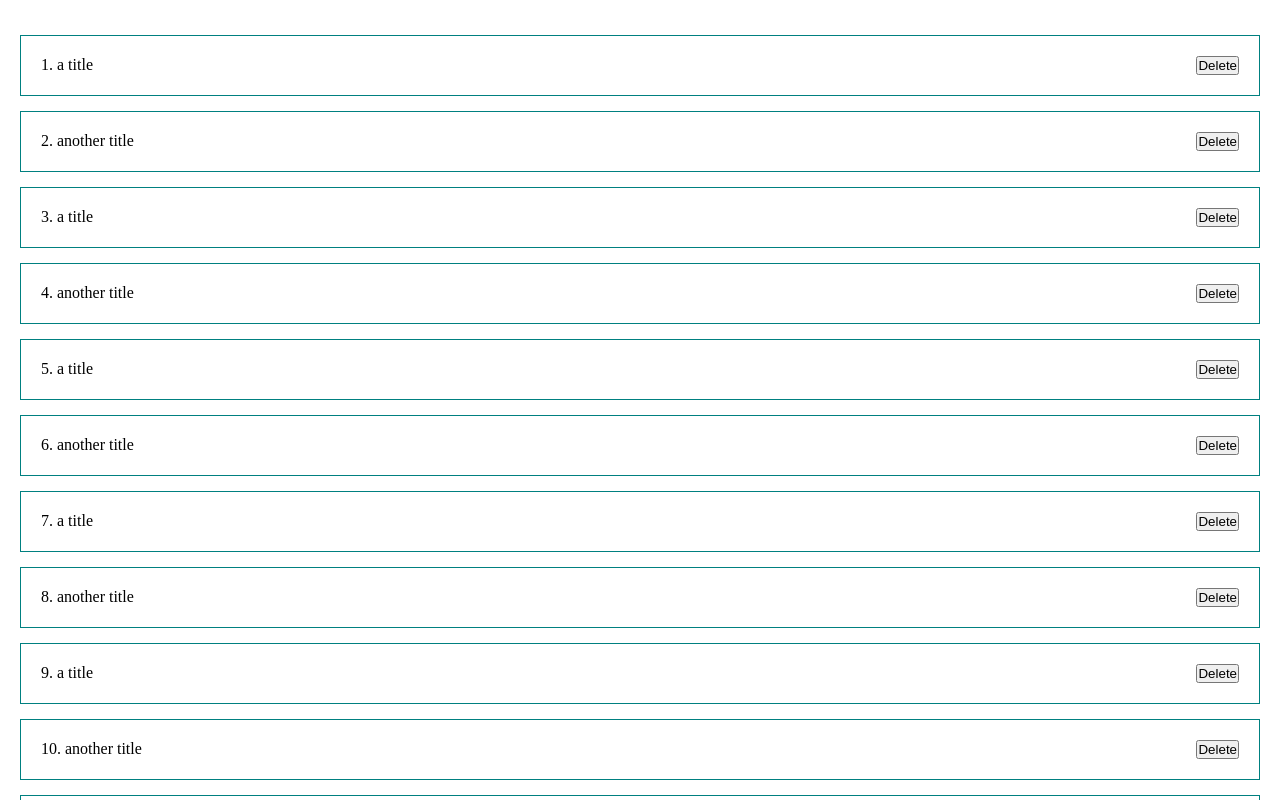
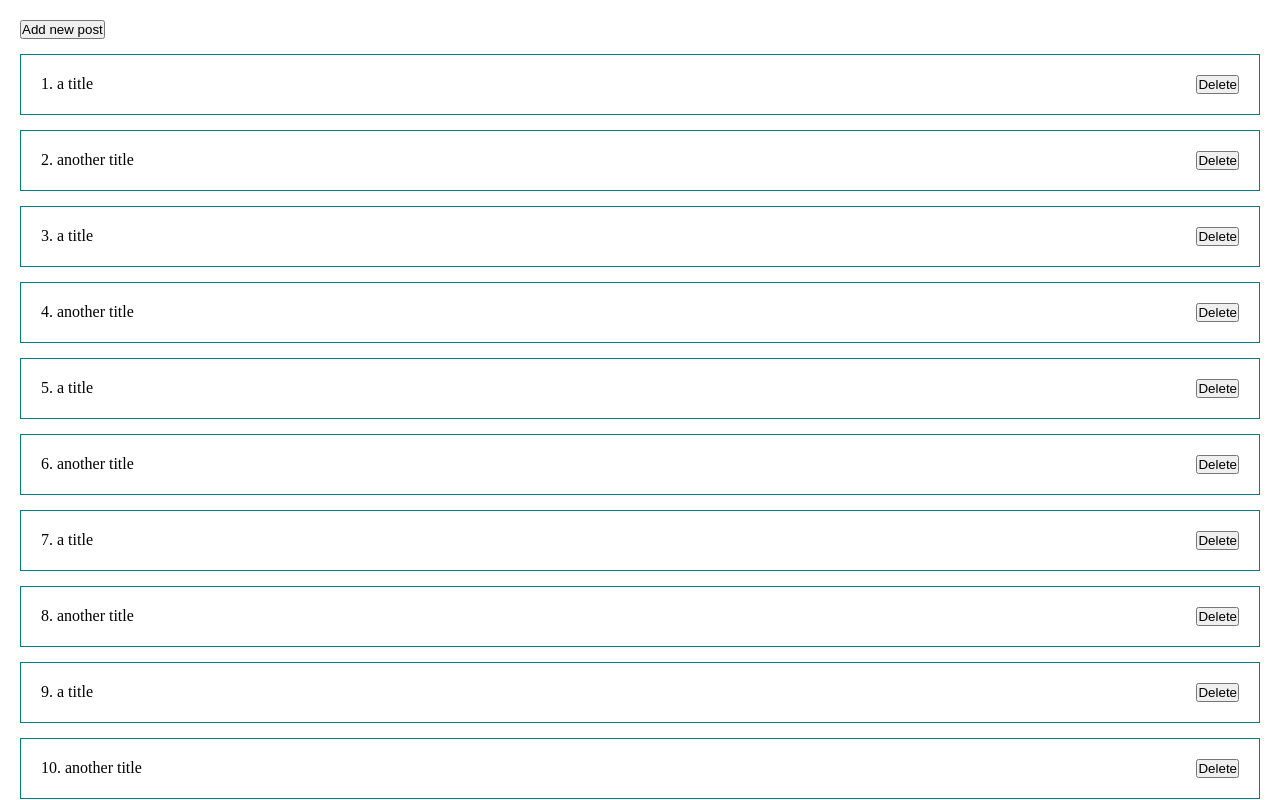
Before and after one commit to Virus1es/rtk-learn-app, a React (Vite) app: page / in a window 1280 px wide. Shown: the top 800 px of the page. Built offline with nearby package versions, Linux system fonts and the light colour scheme; data requests are answered from the project's data file.

Commit message:
feat: use endpoint for create post

```diff
--- a/src/components/PostContainer.tsx
+++ b/src/components/PostContainer.tsx
@@ -1,12 +1,22 @@
-import React from 'react';
+import React, {useState} from 'react';
 import {postAPI} from "../services/PostService.ts";
 import PostItem from "./PostItem.tsx";
+import type {IPost} from "../models/IPost.ts";
 
 const PostContainer = () => {
-    const {data: posts, error, isLoading} = postAPI.useFetchAllPostsQuery('');
+    const [limit, setLimit] = useState(100);
+    const {data: posts, error, isLoading} = postAPI.useFetchAllPostsQuery(limit);
+
+    const [createPost, {}] = postAPI.useCreatePostMutation();
+
+    const handleCreate = async () => {
+        const title = prompt();
+        await createPost({title, body: title} as IPost);
+    }
 
     return (
         <div className="post__list">
+            <button onClick={handleCreate}>Add new post</button>
             {isLoading && <h1>Идёт загрузка</h1>}
             {error && <h1 style={{color: 'red'}}>Произошла ошибка</h1>}
             {posts && posts.map(post =>
```
